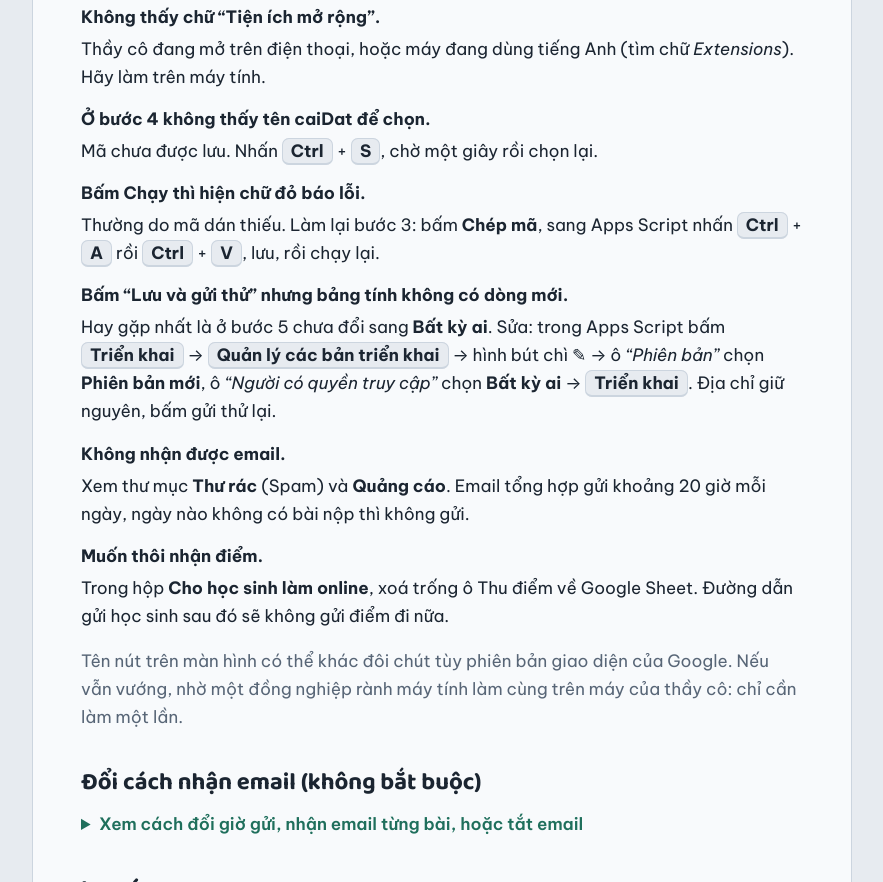
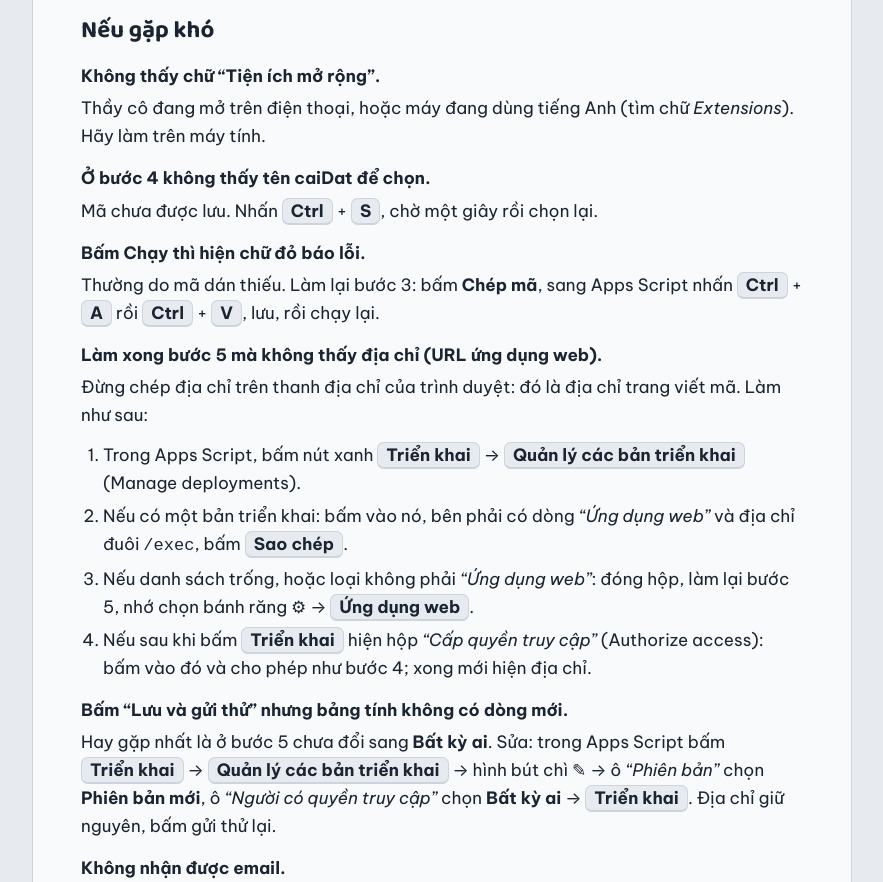
Before and after one commit to congdh24p1999-blip/phieu-toan, a plain HTML site: page huong-dan-thu-diem.html in a window 1280 px wide. Shown: the part 3694-4576 px from the top of the page, without its empty margins (198-1081 px from the left). Drawn offline with Linux system fonts and the light colour scheme.

Commit message:
Hướng dẫn thu điểm: nhận ra địa chỉ trang viết mã dán nhầm, thêm cách lấy lại địa chỉ ứng dụng web
Co-Authored-By: Claude Opus 5.5 <noreply@anthropic.com>
Claude-Session: https://claude.ai/code/session_01N5r2V8q1eJzvkqKRZBd3bV

```diff
--- a/huong-dan-thu-diem.html
+++ b/huong-dan-thu-diem.html
@@ -399,6 +399,7 @@ function esc_(s) {
           <p class="msg" id="gsMsg" role="status"></p>
           <div class="btns"><button type="button" id="gsTest" class="go">Lưu và gửi thử</button></div>
         </div>
+        <p class="en">Địa chỉ đúng có dạng <code>https://script.google.com/macros/s/…/exec</code>. Không thấy hộp này? Xem <a href="#khong-thay">cách lấy lại địa chỉ</a>.</p>
         <p class="see">Bấm <b>Lưu và gửi thử</b>, rồi mở lại bảng tính ở bước 1. Sau vài giây, phía dưới bảng có thêm một trang tên <b>Thử kết nối</b>, trong đó có dòng <q>Học sinh thử</q>. Có dòng đó là đã xong. Trang thử này xoá đi cũng được.</p>
         <label class="done"><input type="checkbox" data-s="6"> Đã xong bước 6</label>
       </li>
@@ -420,6 +421,16 @@ function esc_(s) {
         <dd>Mã chưa được lưu. Nhấn <kbd>Ctrl</kbd> + <kbd>S</kbd>, chờ một giây rồi chọn lại.</dd>
         <dt>Bấm Chạy thì hiện chữ đỏ báo lỗi.</dt>
         <dd>Thường do mã dán thiếu. Làm lại bước 3: bấm <b>Chép mã</b>, sang Apps Script nhấn <kbd>Ctrl</kbd> + <kbd>A</kbd> rồi <kbd>Ctrl</kbd> + <kbd>V</kbd>, lưu, rồi chạy lại.</dd>
+        <dt id="khong-thay">Làm xong bước 5 mà không thấy địa chỉ (URL ứng dụng web).</dt>
+        <dd>
+          <p>Đừng chép địa chỉ trên thanh địa chỉ của trình duyệt: đó là địa chỉ trang viết mã. Làm như sau:</p>
+          <ol class="sub">
+            <li>Trong Apps Script, bấm nút xanh <kbd>Triển khai</kbd> → <kbd>Quản lý các bản triển khai</kbd> (Manage deployments).</li>
+            <li>Nếu có một bản triển khai: bấm vào nó, bên phải có dòng <q>Ứng dụng web</q> và địa chỉ đuôi <code>/exec</code>, bấm <kbd>Sao chép</kbd>.</li>
+            <li>Nếu danh sách trống, hoặc loại không phải <q>Ứng dụng web</q>: đóng hộp, làm lại bước 5, nhớ chọn bánh răng ⚙ → <kbd>Ứng dụng web</kbd>.</li>
+            <li>Nếu sau khi bấm <kbd>Triển khai</kbd> hiện hộp <q>Cấp quyền truy cập</q> (Authorize access): bấm vào đó và cho phép như bước 4; xong mới hiện địa chỉ.</li>
+          </ol>
+        </dd>
         <dt>Bấm “Lưu và gửi thử” nhưng bảng tính không có dòng mới.</dt>
         <dd>Hay gặp nhất là ở bước 5 chưa đổi sang <b>Bất kỳ ai</b>. Sửa: trong Apps Script bấm <kbd>Triển khai</kbd> → <kbd>Quản lý các bản triển khai</kbd> → hình bút chì ✎ → ô <q>Phiên bản</q> chọn <b>Phiên bản mới</b>, ô <q>Người có quyền truy cập</q> chọn <b>Bất kỳ ai</b> → <kbd>Triển khai</kbd>. Địa chỉ giữ nguyên, bấm gửi thử lại.</dd>
         <dt>Không nhận được email.</dt>
@@ -477,6 +488,7 @@ function esc_(s) {
   $('#gsTest').addEventListener('click',()=>{
     const v=inp.value.trim();
     if(!v){say('Thầy cô dán địa chỉ chép ở bước 6 vào ô trên trước nhé.','bad');inp.focus();return}
+    if(/script\.google\.com\/(?:u\/\d+\/)?home\/|script\.google\.com\/d\/|\/edit\b|docs\.google\.com\/spreadsheets/.test(v)){say('Đây là địa chỉ của trang viết mã hoặc của bảng tính (chép từ thanh địa chỉ trình duyệt), chưa phải địa chỉ nhận điểm. Trong Apps Script, bấm nút xanh Triển khai → Quản lý các bản triển khai: địa chỉ đúng nằm ở dòng “Ứng dụng web”, có đuôi /exec. Nếu ở đó trống, làm lại bước 5. Xem thêm mục “Không thấy địa chỉ” bên dưới.','bad');return}
     if(/\/dev\/?$/.test(v)){say('Đây là địa chỉ thử nghiệm (đuôi /dev). Hãy chép địa chỉ có đuôi /exec trong hộp “URL ứng dụng web”.','bad');return}
     if(!RE.test(v)){say('Địa chỉ chưa đúng. Địa chỉ đúng bắt đầu bằng https://script.google.com/macros/s/ và kết thúc bằng /exec. Hãy chép lại ở bước 6.','bad');return}
     LS.set('xdt-gs',v);
```
